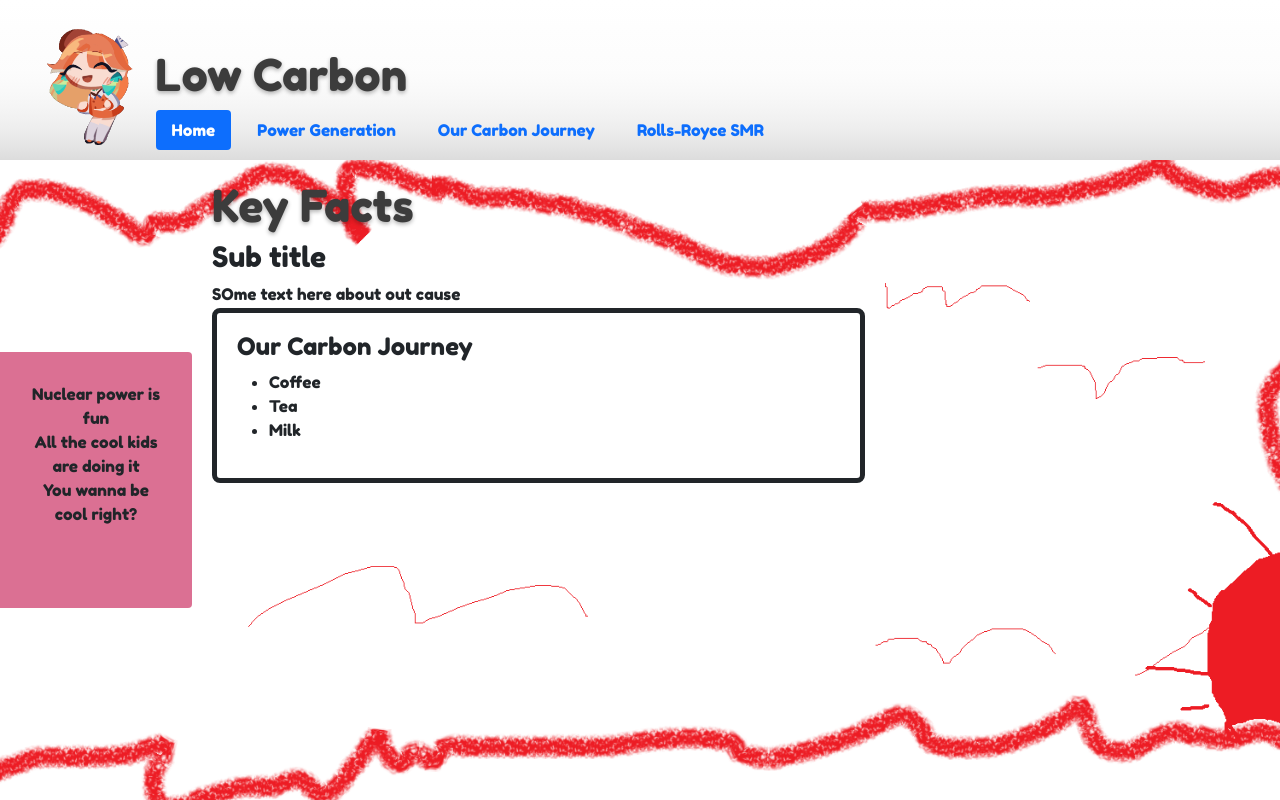
After one commit to pottsb/Hackathon2022-FlatWebsite, a PHP site: page /carbon.php in a window 1280 px wide. The commit adds this page. Run offline with PHP 8.4, Linux system fonts and the light colour scheme.

Commit message:
added new pages

```diff
--- /dev/null
+++ b/carbon.php
@@ -0,0 +1,36 @@
+<body>
+
+<div class="mainContainer">
+
+    <?php include("includes/head.php"); ?>
+    <?php include "includes/header.php" ; ?>
+
+<div class="contentContainer keyFactsBody">
+            <div class="keyFactsCol1">
+                <div class="sidePod">
+                  <p>Nuclear power is fun<br>
+                  All the cool kids are doing it<br>
+                  You wanna be cool right?</p>
+                </div>
+            </div>
+            <div class="keyFactsCol2">
+                <div class="contentTitle">
+                    <h1>Key Facts</h1>
+                    <h3>Sub title</h3>
+                    <p>SOme text here about out cause</p>
+                </div>
+                <div class="contentBody">
+                    <h4>Our Carbon Journey</h4>
+                    <ul>
+                        <li>Coffee</li>
+                        <li>Tea</li>
+                        <li>Milk</li>
+                    </ul>
+                </div>
+            </div>
+        </div>
+    </div>
+
+<?php include("includes/footer.php");?>
+</body>
+</html>
--- a/includes/header.php
+++ b/includes/header.php
@@ -13,13 +13,13 @@
                           <a class="nav-link active" href="index.php">Home</a>
                         </li>
                         <li class="nav-item">
-                          <a class="nav-link" href="keyfacts.php">Key Facts</a>
+                          <a class="nav-link" href="powergeneration.php">Power Generation</a>
                         </li>
                         <li class="nav-item">
-                          <a class="nav-link" href="#">Link</a>
+                          <a class="nav-link" href="carbon.php">Our Carbon Journey</a>
                         </li>
                         <li class="nav-item">
-                          <a class="nav-link" href="#">Link</a>
+                          <a class="nav-link" href="smr.php">Rolls-Royce SMR</a>
                         </li>
                       </ul>
                 </div>
--- a/keyfacts.php
+++ b/smr.php
@@ -20,7 +20,7 @@
                     <p>SOme text here about out cause</p>
                 </div>
                 <div class="contentBody">
-                    <h4>TEXT</h4>
+                    <h4>Rolls Royce SMR</h4>
                     <ul>
                         <li>Coffee</li>
                         <li>Tea</li>
```
Also changed, not shown: powergeneration.php (added, +36 -0 lines).
